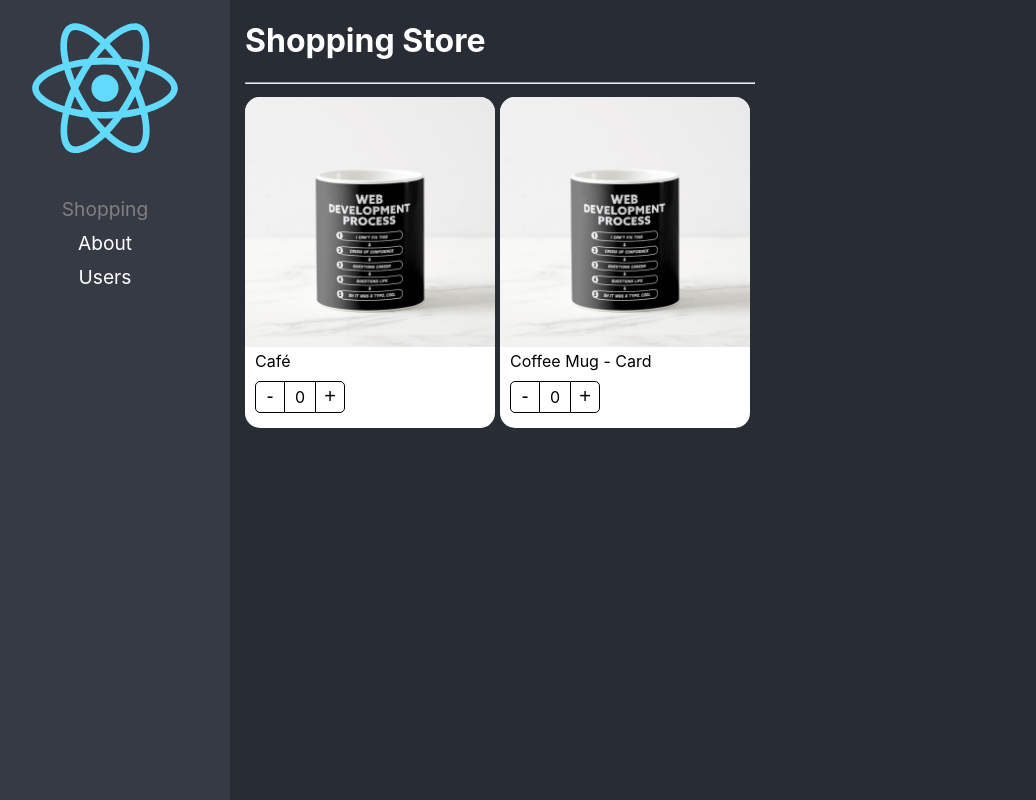
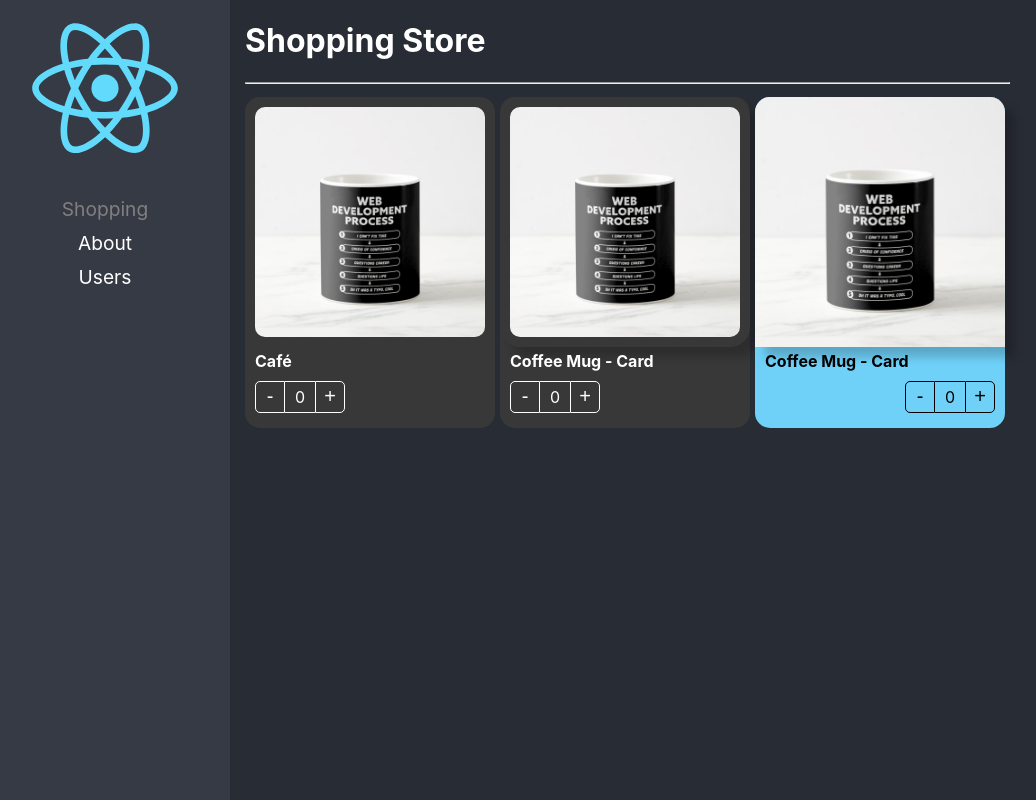
Before and after one commit to nmarinorepo/react-adv, a React (Create React App) app: page /home in a window 1280 px wide. Shown: the whole page, without its empty margins (20-1056 px from the left). Built offline with nearby package versions, Linux system fonts and the light colour scheme.

Commit message:
Component Extend Styles listo

```diff
--- a/src/02-component-patterns/components/ProductButtons.tsx
+++ b/src/02-component-patterns/components/ProductButtons.tsx
@@ -2,12 +2,17 @@
 import { ProductContext } from "./ProductCard";
 import styles from '../styles/styles.module.css';
 
+export interface Props {
+    className?: string;
+    style?: React.CSSProperties
+}
+
 // export const ProductButtons = ({counter, increaseBy}: ProductButtonsProps) => {
-    export const ProductButtons = () => {
+    export const ProductButtons = ({className, style}: Props) => {
         const {increaseBy, counter} = useContext(ProductContext);
 
         return (
-          <div className={styles.buttonsContainer}>
+          <div className={`${styles.buttonsContainer} ${className}`} style={style}>
                   <button className={styles.buttonMinus} onClick={()=>increaseBy(-1)}>-</button>
                   <div className={styles.countLabel}>{counter}</div>
                   <button className={styles.buttonAdd} onClick={()=>increaseBy(+1)}>+</button>
--- a/src/02-component-patterns/components/ProductCard.tsx
+++ b/src/02-component-patterns/components/ProductCard.tsx
@@ -1,6 +1,6 @@
 import { useProduct } from '../hooks/useProduct';
-import { createContext } from 'react';
-import { ProductCardProps, ProductContextProps } from '../interfaces/interfaces';
+import { ReactElement, createContext } from 'react';
+import { Product, ProductContextProps } from '../interfaces/interfaces';
 import styles from '../styles/styles.module.css';
 // import { ProductTitle } from './ProductTitle';
 // import { ProductImage } from './ProductImage';
@@ -22,15 +22,20 @@
 // }
 
 
+export interface Props {
+  product: Product;
+  children?: ReactElement | ReactElement[];
+  className?: string;
+  style?: React.CSSProperties
+}
 
 
 
-
-export const ProductCard = ({children, product}: ProductCardProps) => {
+export const ProductCard = ({children, product, className, style}: Props) => {
   const {counter, increaseBy} = useProduct()
   return (
     <Provider value={{counter, increaseBy, product}}>
-      <div className={styles.productCard}>
+      <div className={`${styles.productCard} ${className}`} style={style}>
 
           {children}
 
--- a/src/02-component-patterns/components/ProductImage.tsx
+++ b/src/02-component-patterns/components/ProductImage.tsx
@@ -3,8 +3,13 @@
 import noImage from '../assets/no-image.jpg';
 import styles from '../styles/styles.module.css';
 
+export interface Props {
+  img?: string,
+  className?: string,
+  style?: React.CSSProperties
+}
 
-export const ProductImage = ({img = ''}) => {
+export const ProductImage = ({img = '', className, style}: Props) => {
     const {product} = useContext(ProductContext)
     let imgToShow: string;
     if(img) {
@@ -16,6 +21,6 @@
     }
 
     return (
-      <img className={styles.productImg} src={imgToShow} alt="Product image" />
+      <img className={`${styles.productImg} ${className}`} src={imgToShow} alt="Product image" style={style} />
     )
   }
--- a/src/02-component-patterns/components/ProductTitle.tsx
+++ b/src/02-component-patterns/components/ProductTitle.tsx
@@ -2,9 +2,13 @@
 import { ProductContext } from "./ProductCard";
 import styles from '../styles/styles.module.css';
 
+export interface Props {
+  title?: string,
+  className?: string,
+  style?: React.CSSProperties
+}
 
-
-export const ProductTitle = ({title}: {title?: string}) => {
+export const ProductTitle = ({title, className, style}: Props) => {
     const {product} = useContext(ProductContext)
     let titleToShow: string;
     if(title) {
@@ -14,6 +18,6 @@
     }
 
     return (
-      <span className={styles.productDescription}>{titleToShow}</span>
+      <span className={`${styles.productDescription} ${className}`} style={style}>{titleToShow}</span>
     )
   }
--- a/src/02-component-patterns/pages/ShoppingPage.tsx
+++ b/src/02-component-patterns/pages/ShoppingPage.tsx
@@ -1,5 +1,5 @@
 import { ProductButtons, ProductCard, ProductImage, ProductTitle } from "../components"
-
+import '../styles/custom-styles.css'
 
 const product = {
     id: '1',
@@ -13,16 +13,22 @@
         <h1>Shopping Store</h1>
         <hr/>
         <div style={{display: 'flex', flexDirection: 'row', flexWrap: 'wrap'}}>
-            <ProductCard product={product}>
-              <ProductCard.Image/>
-              <ProductCard.Title title={'Café'}/>
-              <ProductCard.Buttons />
+            <ProductCard product={product} className="bg-dark text-white">
+              <ProductCard.Image className="custom-image"/>
+              <ProductCard.Title title={'Café'} className="text-bold"/>
+              <ProductCard.Buttons className="custom-buttons"/>
             </ProductCard>
 
-            <ProductCard product={product}>
-              <ProductImage/>
-              <ProductTitle/>
-              <ProductButtons />
+            <ProductCard product={product} className="bg-dark text-white">
+              <ProductImage className="custom-image" style={{boxShadow: '10px 10px 10px rgba(0,0,0,0.2)'}}/>
+              <ProductTitle className="text-bold"/>
+              <ProductButtons className="custom-buttons" />
+            </ProductCard>
+
+            <ProductCard product={product} style={{backgroundColor:'#70D1F8'}}>
+              <ProductImage style={{boxShadow: '10px 10px 10px rgba(0,0,0,0.2)'}}/>
+              <ProductTitle style={{fontWeight: 'bold'}}/>
+              <ProductButtons style={{display: 'flex', justifyContent: 'end'}}/>
             </ProductCard>
 
         </div>
--- /dev/null
+++ b/src/02-component-patterns/styles/custom-styles.css
@@ -0,0 +1,24 @@
+
+
+.bg-dark {
+    background-color: rgb(56, 56, 56);
+}
+
+.text-white {
+    color: white;
+}
+
+.text-bold {
+    font-weight: bold;
+}
+
+.custom-image {
+    padding: 10px;
+    width: calc(100% - 20px);
+    border-radius: 20px;
+}
+
+.custom-buttons button, .custom-buttons div {
+    color: white;
+    border-color: white;
+}
```
Also changed, not shown: src/02-component-patterns/interfaces/interfaces.ts (+7 -11 lines).
